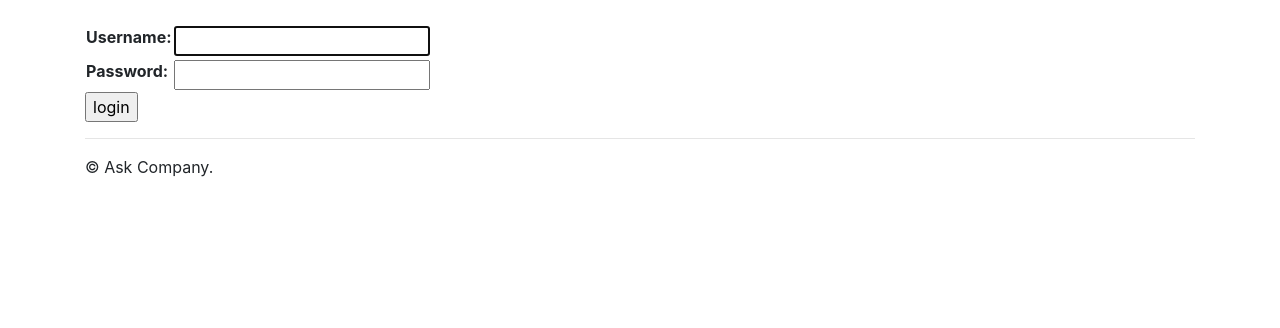
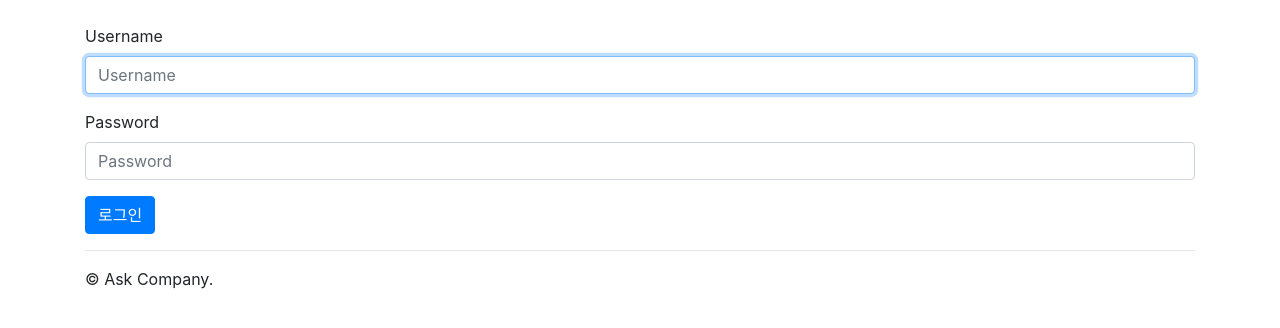
Before and after one commit to zalpheein/django_react_askcompany, a Django app: page /accounts/login/ in a window 1280 px wide. Shown: the part 56-384 px from the top of the page. Run offline with Django 3.2, Linux system fonts and the light colour scheme; some libraries are stand-ins or nearby versions.

Commit message:
로그인 화면에 부트스트랩 적용하기

```diff
--- a/askcompany/accounts/templates/accounts/login_form.html
+++ b/askcompany/accounts/templates/accounts/login_form.html
@@ -1,11 +1,18 @@
 {% extends 'accounts/layout.html' %}
+{% load bootstrap4 %}
 
 {% block content %}
   <form action="" method="post">
     {% csrf_token %}
-      <table>
-        {{ form }}
-      </table>
-      <input type="submit" value="login" />
+<!--      <table>-->
+<!--        {{ form }}-->
+<!--      </table>-->
+      {% bootstrap_form form %}
+
+
+<!--      <input type="submit" value="login" />-->
+      {% buttons %}
+        <button class="btn btn-primary">로그인</button>
+      {% endbuttons %}
   </form>
 {% endblock %}
```
Also changed, not shown: askcompany/db.sqlite3.
